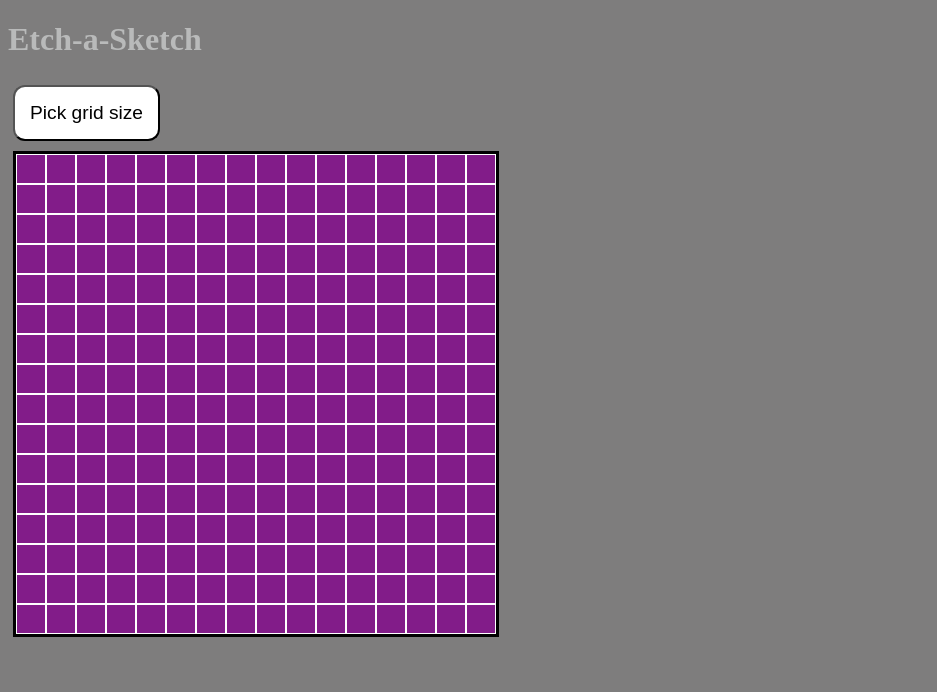
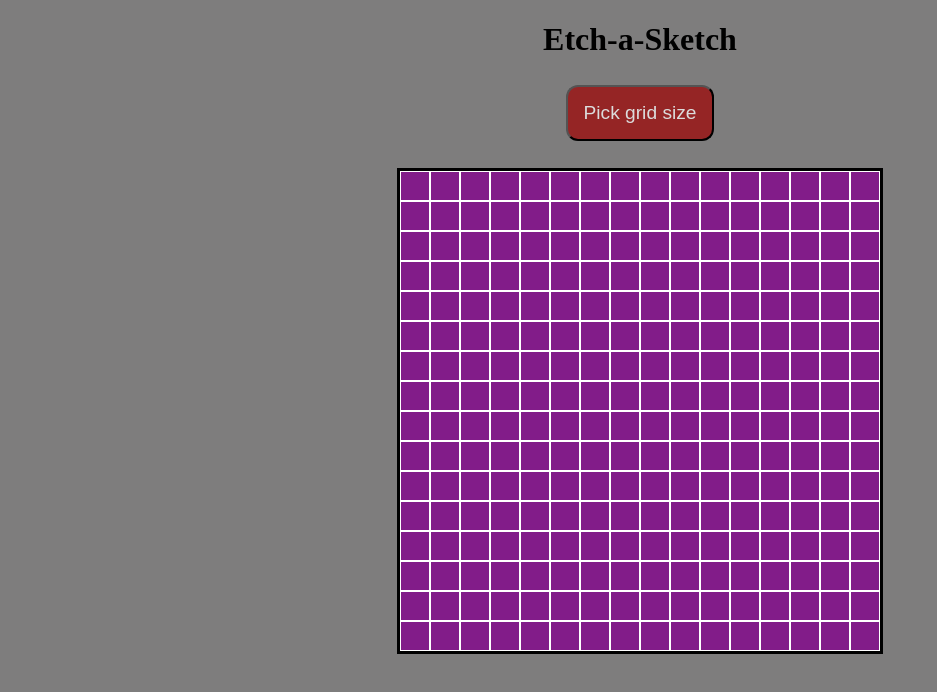
Before and after one commit to shpatspahiu/etch-a-sketch, a plain HTML site: page index.html in a window 1280 px wide. Shown: the whole page, without its empty margins (0-937 px from the left). Drawn offline with Linux system fonts and the light colour scheme.

Commit message:
Make visual changes
Small visual changes, contents now will be centered in your screen.

```diff
--- a/index.html
+++ b/index.html
@@ -8,8 +8,10 @@
     <title>Etch-a-Sketch</title>
   </head>
   <body>
-    <h1>Etch-a-Sketch</h1>
-    <button class="grid-size-button">Pick grid size</button>
-    <div class="container"></div>
+    <div id="main-container">
+      <h1>Etch-a-Sketch</h1>
+      <button class="grid-size-button">Pick grid size</button>
+      <div class="container"></div>
+    </div>
   </body>
 </html>
--- a/style.css
+++ b/style.css
@@ -2,6 +2,15 @@
   box-sizing: border-box;
   background-color: rgb(126, 125, 125);
   color: rgb(185, 186, 186);
+}
+
+#main-container {
+  margin: auto;
+  text-align: center;
+}
+
+#main-container h1 {
+  color: black;
 }
 
 .container {
@@ -11,7 +20,8 @@
   display: flex;
   flex-wrap: wrap;
   gap: 0px;
-  margin: 5px;
+  margin: auto;
+  margin-top: 22px;
 }
 
 .container div {
@@ -21,8 +31,8 @@
 }
 
 .grid-size-button {
-  background-color: rgb(255, 255, 255);
-  color: black;
+  background-color: rgb(149, 37, 37);
+  color: rgb(220, 220, 220);
   border-style: 3px solid black;
   border-radius: 12px;
   margin: 5px;
```
